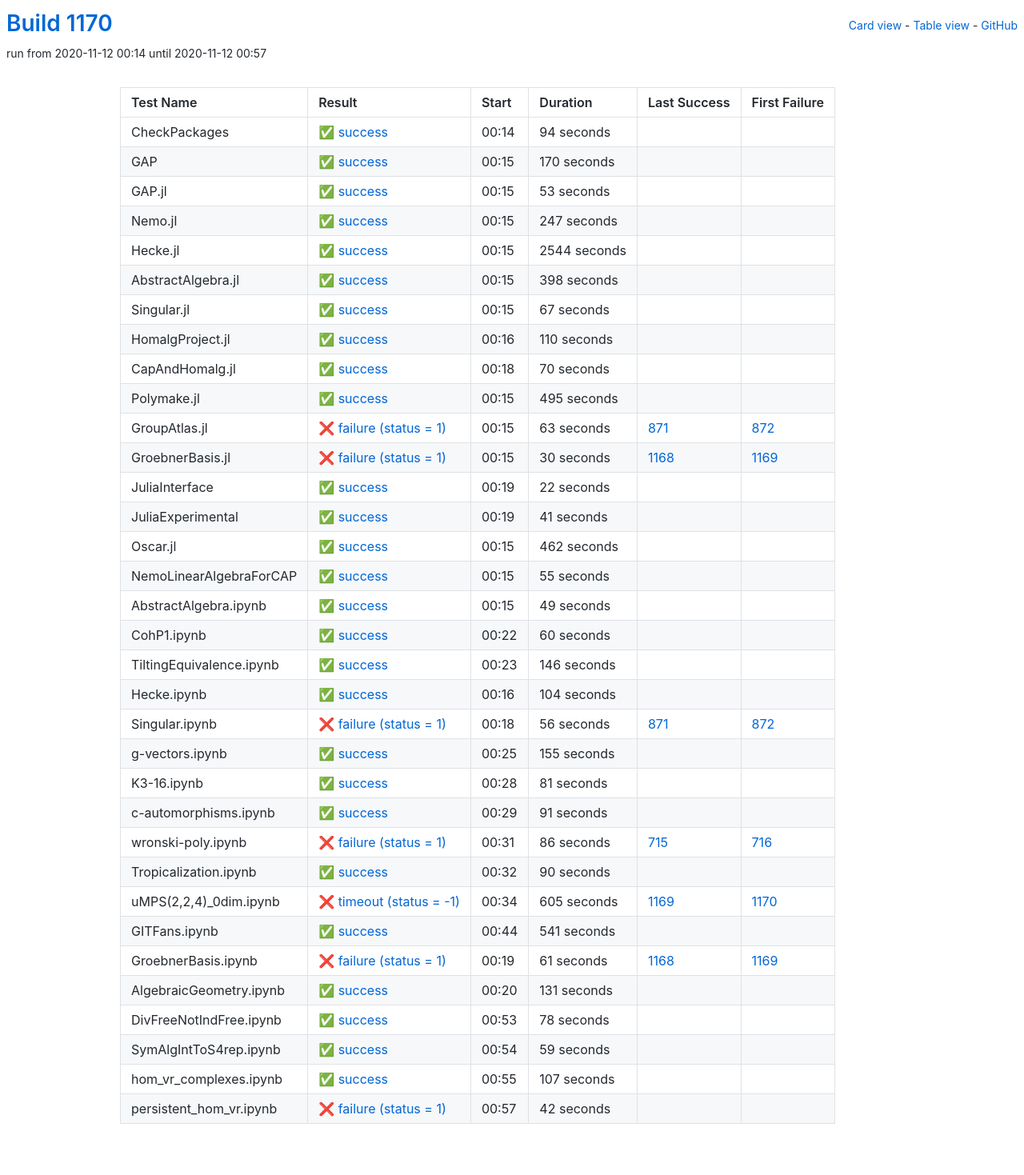
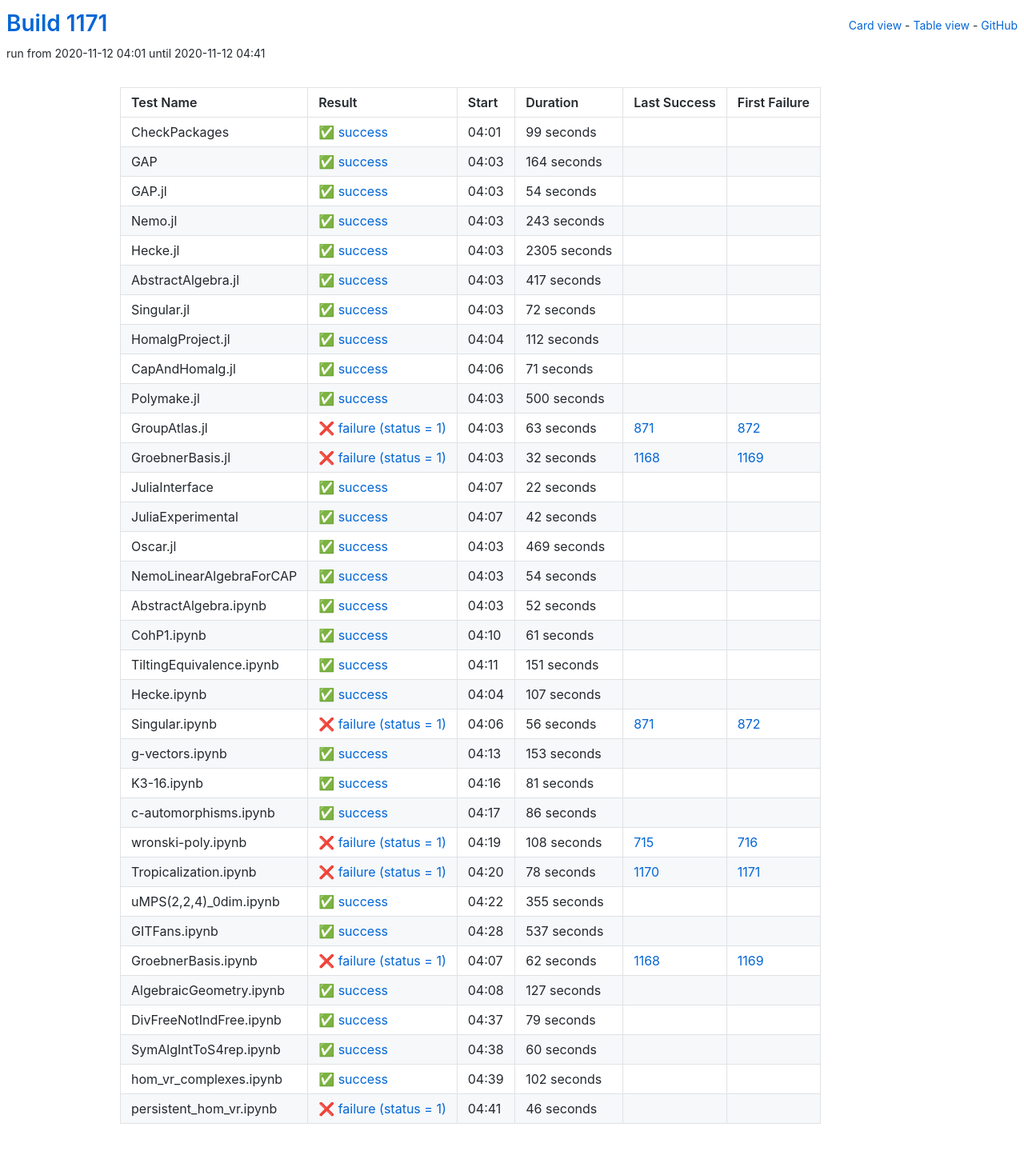
Before and after one commit to oscar-system/oscar-ci-status-stable, a Jekyll site: the page built from table.html, in a window 1280 px wide. Shown: the whole page at 80% size. Built offline with Jekyll 4.4.1, drawn with Linux system fonts in a browser that asks for light colours.

Commit message:
Build #1171

```diff
--- a/_data/ci.yml
+++ b/_data/ci.yml
@@ -1,6 +1,6 @@
 ---
-build: 1170
-build_url: https://oscarci.mathematik.uni-kl.de/job/oscar-stable/1170/
+build: 1171
+build_url: https://oscarci.mathematik.uni-kl.de/job/oscar-stable/1171/
 job: oscar-stable
 organization: oscar-system
 repo: oscar-ci-status-stable
@@ -8,128 +8,128 @@ repourl: https://github.com/oscar-system/oscar-ci-status-stable
 tests:
 - name: CheckPackages
   id: checkpackages
-  log: https://oscarci.mathematik.uni-kl.de/job/oscar-stable/1170/artifact/logs/build-1170/CheckPackages.log
-  start: 2020-11-12 00:14
+  log: https://oscarci.mathematik.uni-kl.de/job/oscar-stable/1171/artifact/logs/build-1171/CheckPackages.log
+  start: 2020-11-12 04:01
   success: true
   exitcode: 0
   status: success
-  duration: 94
+  duration: 99
   last_success: false
   last_success_url:
   first_failure: false
   first_failure_url:
 - name: GAP
   id: gap
-  log: https://oscarci.mathematik.uni-kl.de/job/oscar-stable/1170/artifact/logs/build-1170/GAP.log
-  start: 2020-11-12 00:15
+  log: https://oscarci.mathematik.uni-kl.de/job/oscar-stable/1171/artifact/logs/build-1171/GAP.log
+  start: 2020-11-12 04:03
   success: true
   exitcode: 0
   status: success
-  duration: 170
+  duration: 164
   last_success: false
   last_success_url:
   first_failure: false
   first_failure_url:
 - name: GAP.jl
   id: gap-jl
-  log: https://oscarci.mathematik.uni-kl.de/job/oscar-stable/1170/artifact/logs/build-1170/GAP.jl.log
-  start: 2020-11-12 00:15
+  log: https://oscarci.mathematik.uni-kl.de/job/oscar-stable/1171/artifact/logs/build-1171/GAP.jl.log
+  start: 2020-11-12 04:03
   success: true
   exitcode: 0
   status: success
-  duration: 53
+  duration: 54
   last_success: false
   last_success_url:
   first_failure: false
   first_failure_url:
 - name: Nemo.jl
   id: nemo-jl
-  log: https://oscarci.mathematik.uni-kl.de/job/oscar-stable/1170/artifact/logs/build-1170/Nemo.jl.log
-  start: 2020-11-12 00:15
+  log: https://oscarci.mathematik.uni-kl.de/job/oscar-stable/1171/artifact/logs/build-1171/Nemo.jl.log
+  start: 2020-11-12 04:03
   success: true
   exitcode: 0
   status: success
-  duration: 247
+  duration: 243
   last_success: false
   last_success_url:
   first_failure: false
   first_failure_url:
 - name: Hecke.jl
   id: hecke-jl
-  log: https://oscarci.mathematik.uni-kl.de/job/oscar-stable/1170/artifact/logs/build-1170/Hecke.jl.log
-  start: 2020-11-12 00:15
+  log: https://oscarci.mathematik.uni-kl.de/job/oscar-stable/1171/artifact/logs/build-1171/Hecke.jl.log
+  start: 2020-11-12 04:03
   success: true
   exitcode: 0
   status: success
-  duration: 2544
+  duration: 2305
   last_success: false
   last_success_url:
   first_failure: false
   first_failure_url:
 - name: AbstractAlgebra.jl
   id: abstractalgebra-jl
-  log: https://oscarci.mathematik.uni-kl.de/job/oscar-stable/1170/artifact/logs/build-1170/AbstractAlgebra.jl.log
-  start: 2020-11-12 00:15
+  log: https://oscarci.mathematik.uni-kl.de/job/oscar-stable/1171/artifact/logs/build-1171/AbstractAlgebra.jl.log
+  start: 2020-11-12 04:03
   success: true
   exitcode: 0
   status: success
-  duration: 398
+  duration: 417
   last_success: false
   last_success_url:
   first_failure: false
   first_failure_url:
 - name: Singular.jl
   id: singular-jl
-  log: https://oscarci.mathematik.uni-kl.de/job/oscar-stable/1170/artifact/logs/build-1170/Singular.jl.log
-  start: 2020-11-12 00:15
+  log: https://oscarci.mathematik.uni-kl.de/job/oscar-stable/1171/artifact/logs/build-1171/Singular.jl.log
+  start: 2020-11-12 04:03
   success: true
   exitcode: 0
   status: success
-  duration: 67
+  duration: 72
   last_success: false
   last_success_url:
   first_failure: false
   first_failure_url:
 - name: HomalgProject.jl
   id: homalgproject-jl
-  log: https://oscarci.mathematik.uni-kl.de/job/oscar-stable/1170/artifact/logs/build-1170/HomalgProject.jl.log
-  start: 2020-11-12 00:16
+  log: https://oscarci.mathematik.uni-kl.de/job/oscar-stable/1171/artifact/logs/build-1171/HomalgProject.jl.log
+  start: 2020-11-12 04:04
   success: true
   exitcode: 0
   status: success
-  duration: 110
+  duration: 112
   last_success: false
   last_success_url:
   first_failure: false
   first_failure_url:
 - name: CapAndHomalg.jl
   id: capandhomalg-jl
-  log: https://oscarci.mathematik.uni-kl.de/job/oscar-stable/1170/artifact/logs/build-1170/CapAndHomalg.jl.log
-  start: 2020-11-12 00:18
+  log: https://oscarci.mathematik.uni-kl.de/job/oscar-stable/1171/artifact/logs/build-1171/CapAndHomalg.jl.log
+  start: 2020-11-12 04:06
   success: true
   exitcode: 0
   status: success
-  duration: 70
+  duration: 71
   last_success: false
   last_success_url:
   first_failure: false
   first_failure_url:
 - name: Polymake.jl
   id: polymake-jl
-  log: https://oscarci.mathematik.uni-kl.de/job/oscar-stable/1170/artifact/logs/build-1170/Polymake.jl.log
-  start: 2020-11-12 00:15
+  log: https://oscarci.mathematik.uni-kl.de/job/oscar-stable/1171/artifact/logs/build-1171/Polymake.jl.log
+  start: 2020-11-12 04:03
   success: true
   exitcode: 0
   status: success
-  duration: 495
+  duration: 500
   last_success: false
   last_success_url:
   first_failure: false
   first_failure_url:
 - name: GroupAtlas.jl
   id: groupatlas-jl
-  log: https://oscarci.mathematik.uni-kl.de/job/oscar-stable/1170/artifact/logs/build-1170/GroupAtlas.jl.log
-  start: 2020-11-12 00:15
+  log: https://oscarci.mathematik.uni-kl.de/job/oscar-stable/1171/artifact/logs/build-1171/GroupAtlas.jl.log
+  start: 2020-11-12 04:03
   success: false
   exitcode: 1
   status: failure
@@ -140,20 +140,20 @@ tests:
   first_failure_url: https://oscarci.mathematik.uni-kl.de/job/oscar-stable/872/
 - name: GroebnerBasis.jl
   id: groebnerbasis-jl
-  log: https://oscarci.mathematik.uni-kl.de/job/oscar-stable/1170/artifact/logs/build-1170/GroebnerBasis.jl.log
-  start: 2020-11-12 00:15
+  log: https://oscarci.mathematik.uni-kl.de/job/oscar-stable/1171/artifact/logs/build-1171/GroebnerBasis.jl.log
+  start: 2020-11-12 04:03
   success: false
   exitcode: 1
   status: failure
-  duration: 30
+  duration: 32
   last_success: 1168
   last_success_url: https://oscarci.mathematik.uni-kl.de/job/oscar-stable/1168/
   first_failure: 1169
   first_failure_url: https://oscarci.mathematik.uni-kl.de/job/oscar-stable/1169/
 - name: JuliaInterface
   id: juliainterface
-  log: https://oscarci.mathematik.uni-kl.de/job/oscar-stable/1170/artifact/logs/build-1170/JuliaInterface.log
-  start: 2020-11-12 00:19
+  log: https://oscarci.mathematik.uni-kl.de/job/oscar-stable/1171/artifact/logs/build-1171/JuliaInterface.log
+  start: 2020-11-12 04:07
   success: true
   exitcode: 0
   status: success
@@ -164,92 +164,92 @@ tests:
   first_failure_url:
 - name: JuliaExperimental
   id: juliaexperimental
-  log: https://oscarci.mathematik.uni-kl.de/job/oscar-stable/1170/artifact/logs/build-1170/JuliaExperimental.log
-  start: 2020-11-12 00:19
+  log: https://oscarci.mathematik.uni-kl.de/job/oscar-stable/1171/artifact/logs/build-1171/JuliaExperimental.log
+  start: 2020-11-12 04:07
   success: true
   exitcode: 0
   status: success
-  duration: 41
+  duration: 42
   last_success: false
   last_success_url:
   first_failure: false
   first_failure_url:
 - name: Oscar.jl
   id: oscar-jl
-  log: https://oscarci.mathematik.uni-kl.de/job/oscar-stable/1170/artifact/logs/build-1170/Oscar.jl.log
-  start: 2020-11-12 00:15
+  log: https://oscarci.mathematik.uni-kl.de/job/oscar-stable/1171/artifact/logs/build-1171/Oscar.jl.log
+  start: 2020-11-12 04:03
   success: true
   exitcode: 0
   status: success
-  duration: 462
+  duration: 469
   last_success: false
   last_success_url:
   first_failure: false
   first_failure_url:
 - name: NemoLinearAlgebraForCAP
   id: nemolinearalgebraforcap
-  log: https://oscarci.mathematik.uni-kl.de/job/oscar-stable/1170/artifact/logs/build-1170/NemoLinearAlgebraForCAP.log
-  start: 2020-11-12 00:15
+  log: https://oscarci.mathematik.uni-kl.de/job/oscar-stable/1171/artifact/logs/build-1171/NemoLinearAlgebraForCAP.log
+  start: 2020-11-12 04:03
   success: true
   exitcode: 0
   status: success
-  duration: 55
+  duration: 54
   last_success: false
   last_success_url:
   first_failure: false
   first_failure_url:
 - name: AbstractAlgebra.ipynb
   id: abstractalgebra-ipynb
-  log: https://oscarci.mathematik.uni-kl.de/job/oscar-stable/1170/artifact/logs/build-1170/AbstractAlgebra.ipynb.log
-  start: 2020-11-12 00:15
+  log: https://oscarci.mathematik.uni-kl.de/job/oscar-stable/1171/artifact/logs/build-1171/AbstractAlgebra.ipynb.log
+  start: 2020-11-12 04:03
   success: true
   exitcode: 0
   status: success
-  duration: 49
+  duration: 52
   last_success: false
   last_success_url:
   first_failure: false
   first_failure_url:
 - name: CohP1.ipynb
   id: cohp1-ipynb
-  log: https://oscarci.mathematik.uni-kl.de/job/oscar-stable/1170/artifact/logs/build-1170/CohP1.ipynb.log
-  start: 2020-11-12 00:22
+  log: https://oscarci.mathematik.uni-kl.de/job/oscar-stable/1171/artifact/logs/build-1171/CohP1.ipynb.log
+  start: 2020-11-12 04:10
   success: true
   exitcode: 0
   status: success
-  duration: 60
+  duration: 61
   last_success: false
   last_success_url:
   first_failure: false
   first_failure_url:
 - name: TiltingEquivalence.ipynb
   id: tiltingequivalence-ipynb
-  log: https://oscarci.mathematik.uni-kl.de/job/oscar-stable/1170/artifact/logs/build-1170/TiltingEquivalence.ipynb.log
-  start: 2020-11-12 00:23
+  log: https://oscarci.mathematik.uni-kl.de/job/oscar-stable/1171/artifact/logs/build-1171/TiltingEquivalence.ipynb.log
+  start: 2020-11-12 04:11
   success: true
   exitcode: 0
   status: success
-  duration: 146
+  duration: 151
   last_success: false
   last_success_url:
   first_failure: false
   first_failure_url:
 - name: Hecke.ipynb
   id: hecke-ipynb
-  log: https://oscarci.mathematik.uni-kl.de/job/oscar-stable/1170/artifact/logs/build-1170/Hecke.ipynb.log
-  start: 2020-11-12 00:16
+  log: https://oscarci.mathematik.uni-kl.de/job/oscar-stable/1171/artifact/logs/build-1171/Hecke.ipynb.log
+  start: 2020-11-12 04:04
   success: true
   exitcode: 0
   status: success
-  duration: 104
+  duration: 107
   last_success: false
   last_success_url:
   first_failure: false
   first_failure_url:
 - name: Singular.ipynb
   id: singular-ipynb
-  log: https://oscarci.mathematik.uni-kl.de/job/oscar-stable/1170/artifact/logs/build-1170/Singular.ipynb.log
-  start: 2020-11-12 00:18
+  log: https://oscarci.mathematik.uni-kl.de/job/oscar-stable/1171/artifact/logs/build-1171/Singular.ipynb.log
+  start: 2020-11-12 04:06
   success: false
   exitcode: 1
   status: failure
@@ -260,20 +260,20 @@ tests:
   first_failure_url: https://oscarci.mathematik.uni-kl.de/job/oscar-stable/872/
 - name: g-vectors.ipynb
   id: g-vectors-ipynb
-  log: https://oscarci.mathematik.uni-kl.de/job/oscar-stable/1170/artifact/logs/build-1170/g-vectors.ipynb.log
-  start: 2020-11-12 00:25
+  log: https://oscarci.mathematik.uni-kl.de/job/oscar-stable/1171/artifact/logs/build-1171/g-vectors.ipynb.log
+  start: 2020-11-12 04:13
   success: true
   exitcode: 0
   status: success
-  duration: 155
+  duration: 153
   last_success: false
   last_success_url:
   first_failure: false
   first_failure_url:
 - name: K3-16.ipynb
   id: k3-16-ipynb
-  log: https://oscarci.mathematik.uni-kl.de/job/oscar-stable/1170/artifact/logs/build-1170/K3-16.ipynb.log
-  start: 2020-11-12 00:28
+  log: https://oscarci.mathematik.uni-kl.de/job/oscar-stable/1171/artifact/logs/build-1171/K3-16.ipynb.log
+  start: 2020-11-12 04:16
   success: true
   exitcode: 0
   status: success
@@ -284,132 +284,132 @@ tests:
   first_failure_url:
 - name: c-automorphisms.ipynb
   id: c-automorphisms-ipynb
-  log: https://oscarci.mathematik.uni-kl.de/job/oscar-stable/1170/artifact/logs/build-1170/c-automorphisms.ipynb.log
-  start: 2020-11-12 00:29
+  log: https://oscarci.mathematik.uni-kl.de/job/oscar-stable/1171/artifact/logs/build-1171/c-automorphisms.ipynb.log
+  start: 2020-11-12 04:17
   success: true
   exitcode: 0
   status: success
-  duration: 91
+  duration: 86
   last_success: false
   last_success_url:
   first_failure: false
   first_failure_url:
 - name: wronski-poly.ipynb
   id: wronski-poly-ipynb
-  log: https://oscarci.mathematik.uni-kl.de/job/oscar-stable/1170/artifact/logs/build-1170/wronski-poly.ipynb.log
-  start: 2020-11-12 00:31
+  log: https://oscarci.mathematik.uni-kl.de/job/oscar-stable/1171/artifact/logs/build-1171/wronski-poly.ipynb.log
+  start: 2020-11-12 04:19
   success: false
   exitcode: 1
   status: failure
-  duration: 86
+  duration: 108
   last_success: 715
   last_success_url: https://oscarci.mathematik.uni-kl.de/job/oscar-stable/715/
   first_failure: 716
   first_failure_url: https://oscarci.mathematik.uni-kl.de/job/oscar-stable/716/
 - name: Tropicalization.ipynb
   id: tropicalization-ipynb
-  log: https://oscarci.mathematik.uni-kl.de/job/oscar-stable/1170/artifact/logs/build-1170/Tropicalization.ipynb.log
-  start: 2020-11-12 00:32
+  log: https://oscarci.mathematik.uni-kl.de/job/oscar-stable/1171/artifact/logs/build-1171/Tropicalization.ipynb.log
+  start: 2020-11-12 04:20
+  success: false
+  exitcode: 1
+  status: failure
+  duration: 78
+  last_success: 1170
+  last_success_url: https://oscarci.mathematik.uni-kl.de/job/oscar-stable/1170/
+  first_failure: 1171
+  first_failure_url: https://oscarci.mathematik.uni-kl.de/job/oscar-stable/1171/
+- name: uMPS(2,2,4)_0dim.ipynb
+  id: umps-2-2-4-0dim-ipynb
+  log: https://oscarci.mathematik.uni-kl.de/job/oscar-stable/1171/artifact/logs/build-1171/uMPS-2-2-4-_0dim.ipynb.log
+  start: 2020-11-12 04:22
   success: true
   exitcode: 0
   status: success
-  duration: 90
+  duration: 355
   last_success: false
   last_success_url:
   first_failure: false
   first_failure_url:
-- name: uMPS(2,2,4)_0dim.ipynb
-  id: umps-2-2-4-0dim-ipynb
-  log: https://oscarci.mathematik.uni-kl.de/job/oscar-stable/1170/artifact/logs/build-1170/uMPS-2-2-4-_0dim.ipynb.log
-  start: 2020-11-12 00:34
-  success: false
-  exitcode: -1
-  status: timeout
-  duration: 605
-  last_success: 1169
-  last_success_url: https://oscarci.mathematik.uni-kl.de/job/oscar-stable/1169/
-  first_failure: 1170
-  first_failure_url: https://oscarci.mathematik.uni-kl.de/job/oscar-stable/1170/
 - name: GITFans.ipynb
   id: gitfans-ipynb
-  log: https://oscarci.mathematik.uni-kl.de/job/oscar-stable/1170/artifact/logs/build-1170/GITFans.ipynb.log
-  start: 2020-11-12 00:44
+  log: https://oscarci.mathematik.uni-kl.de/job/oscar-stable/1171/artifact/logs/build-1171/GITFans.ipynb.log
+  start: 2020-11-12 04:28
   success: true
   exitcode: 0
   status: success
-  duration: 541
+  duration: 537
   last_success: false
   last_success_url:
   first_failure: false
   first_failure_url:
 - name: GroebnerBasis.ipynb
   id: groebnerbasis-ipynb
-  log: https://oscarci.mathematik.uni-kl.de/job/oscar-stable/1170/artifact/logs/build-1170/GroebnerBasis.ipynb.log
-  start: 2020-11-12 00:19
+  log: https://oscarci.mathematik.uni-kl.de/job/oscar-stable/1171/artifact/logs/build-1171/GroebnerBasis.ipynb.log
+  start: 2020-11-12 04:07
   success: false
   exitcode: 1
   status: failure
-  duration: 61
+  duration: 62
   last_success: 1168
   last_success_url: https://oscarci.mathematik.uni-kl.de/job/oscar-stable/1168/
   first_failure: 1169
   first_failure_url: https://oscarci.mathematik.uni-kl.de/job/oscar-stable/1169/
 - name: AlgebraicGeometry.ipynb
   id: algebraicgeometry-ipynb
-  log: https://oscarci.mathematik.uni-kl.de/job/oscar-stable/1170/artifact/logs/build-1170/AlgebraicGeometry.ipynb.log
-  start: 2020-11-12 00:20
+  log: https://oscarci.mathematik.uni-kl.de/job/oscar-stable/1171/artifact/logs/build-1171/AlgebraicGeometry.ipynb.log
+  start: 2020-11-12 04:08
   success: true
   exitcode: 0
   status: success
-  duration: 131
+  duration: 127
   last_success: false
   last_success_url:
   first_failure: false
   first_failure_url:
 - name: DivFreeNotIndFree.ipynb
   id: divfreenotindfree-ipynb
-  log: https://oscarci.mathematik.uni-kl.de/job/oscar-stable/1170/artifact/logs/build-1170/DivFreeNotIndFree.ipynb.log
-  start: 2020-11-12 00:53
+  log: https://oscarci.mathematik.uni-kl.de/job/oscar-stable/1171/artifact/logs/build-1171/DivFreeNotIndFree.ipynb.log
+  start: 2020-11-12 04:37
   success: true
   exitcode: 0
   status: success
-  duration: 78
+  duration: 79
   last_success: false
   last_success_url:
   first_failure: false
   first_failure_url:
 - name: SymAlgIntToS4rep.ipynb
   id: symalginttos4rep-ipynb
-  log: https://oscarci.mathematik.uni-kl.de/job/oscar-stable/1170/artifact/logs/build-1170/SymAlgIntToS4rep.ipynb.log
-  start: 2020-11-12 00:54
+  log: https://oscarci.mathematik.uni-kl.de/job/oscar-stable/1171/artifact/logs/build-1171/SymAlgIntToS4rep.ipynb.log
+  start: 2020-11-12 04:38
   success: true
   exitcode: 0
   status: success
-  duration: 59
+  duration: 60
   last_success: false
   last_success_url:
   first_failure: false
   first_failure_url:
 - name: hom_vr_complexes.ipynb
   id: hom-vr-complexes-ipynb
-  log: https://oscarci.mathematik.uni-kl.de/job/oscar-stable/1170/artifact/logs/build-1170/hom_vr_complexes.ipynb.log
-  start: 2020-11-12 00:55
+  log: https://oscarci.mathematik.uni-kl.de/job/oscar-stable/1171/artifact/logs/build-1171/hom_vr_complexes.ipynb.log
+  start: 2020-11-12 04:39
   success: true
   exitcode: 0
   status: success
-  duration: 107
+  duration: 102
   last_success: false
   last_success_url:
   first_failure: false
   first_failure_url:
 - name: persistent_hom_vr.ipynb
   id: persistent-hom-vr-ipynb
-  log: https://oscarci.mathematik.uni-kl.de/job/oscar-stable/1170/artifact/logs/build-1170/persistent_hom_vr.ipynb.log
-  start: 2020-11-12 00:57
+  log: https://oscarci.mathematik.uni-kl.de/job/oscar-stable/1171/artifact/logs/build-1171/persistent_hom_vr.ipynb.log
+  start: 2020-11-12 04:41
   success: false
   exitcode: 1
   status: failure
-  duration: 42
+  duration: 46
   last_success: false
   last_success_url:
   first_failure: false
```
Also changed, not shown: README.md.
